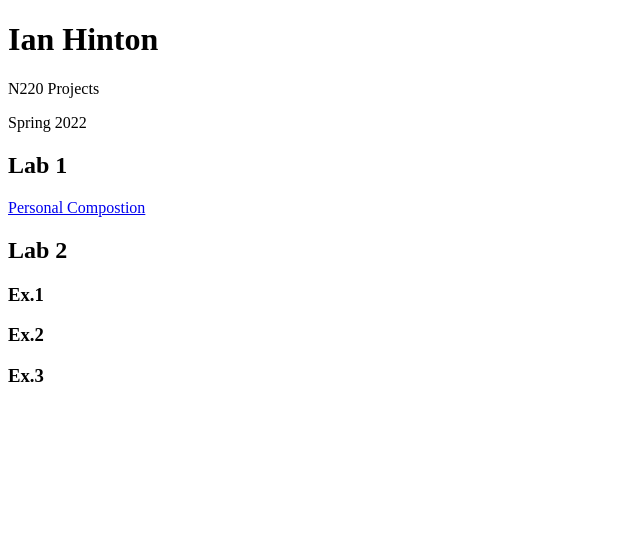
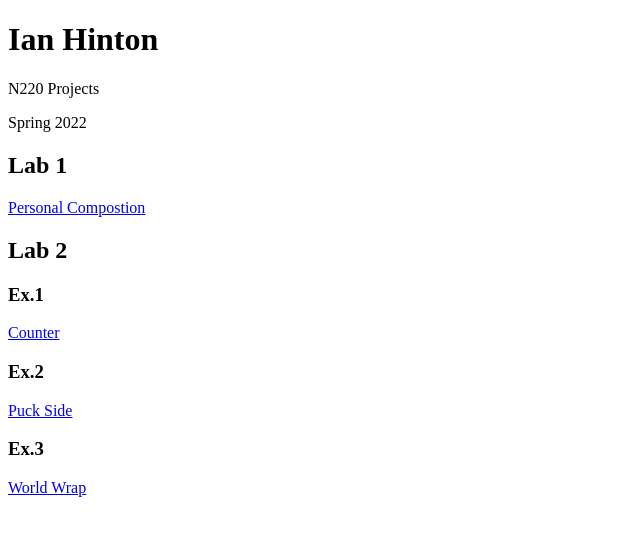
Before and after one commit to ian-hinton/n220LabsSP2022, a plain HTML site: page (blank)index.html in a window 1280 px wide. Shown: the whole page, without its empty margins (0-640 px from the left). Drawn offline with Linux system fonts and the light colour scheme.

Commit message:
titles added

```diff
--- a/(blank)index.html
+++ b/(blank)index.html
@@ -17,10 +17,10 @@
 
     <h2>Lab 2</h2>
     <h3>Ex.1</h3>
-    <p><a href="Labs/Lab2/EX1/index.html"></a></p>
+    <p><a href="Labs/Lab2/EX1/index.html">Counter</a></p>
     <h3>Ex.2</h3>
-    <p><a href="Labs/Lab2/EX2/index.html"></a></p>
+    <p><a href="Labs/Lab2/EX2/index.html">Puck Side</a></p>
     <h3>Ex.3</h3>
-    <p><a href="labs/Lab2/EX3/index.html"></a></p>
+    <p><a href="labs/Lab2/EX3/index.html">World Wrap</a></p>
 </body>
 </html>
```
